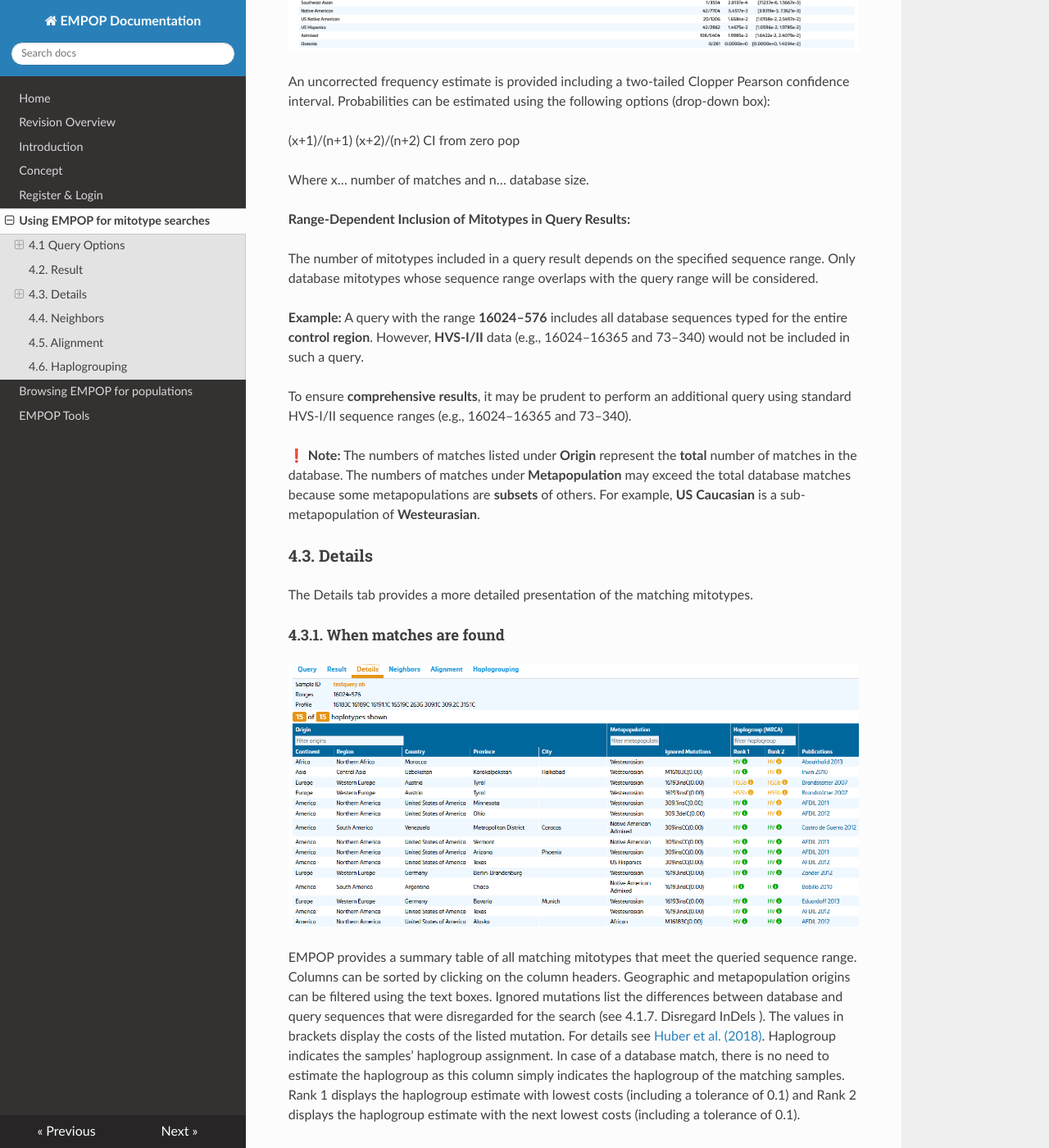
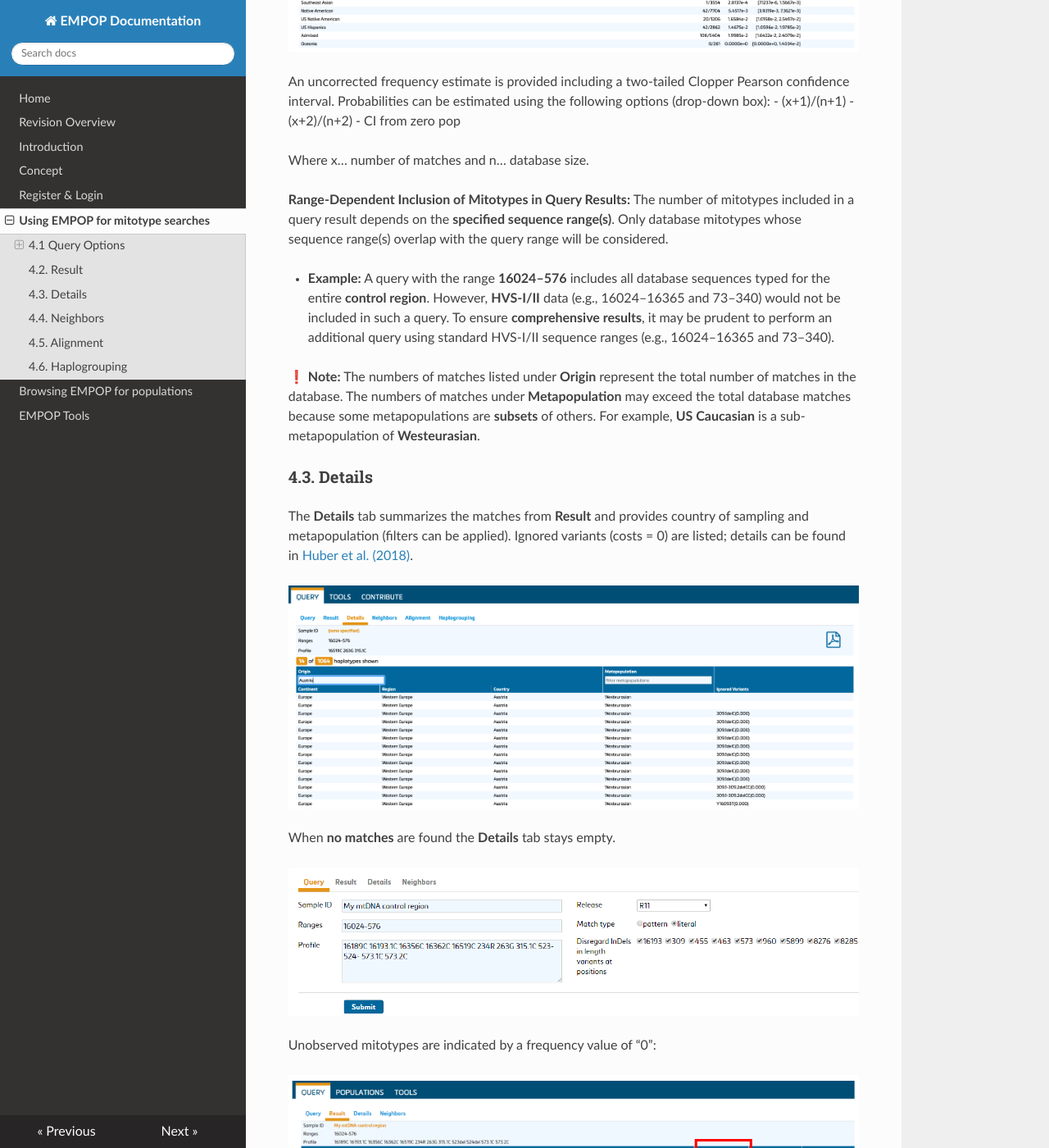
Before and after one commit to gmitirol/empop-use, an MkDocs documentation site: the page built from docs/using_empop.md, in a window 1280 px wide and 1400 px high, scrolled down 5287 px. Shown: the whole window at 82% size. Built offline with MkDocs 1.6.1, drawn with Linux system fonts in a browser that asks for light colours; nearby versions of some CDN libraries; some of the changed text lies outside the part shown.

Commit message:
Update using_empop.md

```diff
--- a/docs/using_empop.md
+++ b/docs/using_empop.md
@@ -142,40 +142,29 @@ The execution of a database query automatically directs the user to the Results
 ![](images/V4R14-FigResult.png)
 
 An uncorrected frequency estimate is provided including a two-tailed Clopper Pearson confidence interval. Probabilities can be estimated using the following options (drop-down box):
-
-(x+1)/(n+1)
-(x+2)/(n+2)
-CI from zero pop
+- (x+1)/(n+1)
+- (x+2)/(n+2)
+- CI from zero pop
 
 Where x… number of matches and n… database size.
 
 
 **Range-Dependent Inclusion of Mitotypes in Query Results:**
+The number of mitotypes included in a query result depends on the **specified sequence range(s)**. Only database mitotypes whose sequence range(s) overlap with the query range will be considered.
 
-The number of mitotypes included in a query result depends on the specified sequence range. Only database mitotypes whose sequence range overlaps with the query range will be considered.
-
-  **Example:** A query with the range **16024–576** includes all database sequences typed for the entire **control region**. However, **HVS-I/II** data (e.g., 16024–16365 and 73–340) would not be included in such a query.
-
-  To ensure **comprehensive results**, it may be prudent to perform an additional query using standard HVS-I/II sequence ranges (e.g., 16024–16365 and 73–340).
+- **Example:** A query with the range **16024–576** includes all database sequences typed for the entire **control region**. However, **HVS-I/II** data (e.g., 16024–16365 and 73–340) would not be included in such a query. To ensure **comprehensive results**, it may be prudent to perform an additional query using standard HVS-I/II sequence ranges (e.g., 16024–16365 and 73–340).
 
 ❗ **Note:**
-The numbers of matches listed under **Origin** represent the **total** number of matches in the database.
+The numbers of matches listed under **Origin** represent the total number of matches in the database.
 The numbers of matches under **Metapopulation** may exceed the total database matches because some metapopulations are **subsets** of others.
 For example, **US Caucasian** is a sub-metapopulation of **Westeurasian**.
 
 ### 4.3. Details
-The Details tab provides a more detailed presentation of the matching mitotypes.
+The **Details** tab summarizes the matches from **Result** and provides country of sampling and metapopulation (filters can be applied). Ignored variants (costs = 0) are listed; details can be found in [Huber et al. (2018)](https://pubmed.ncbi.nlm.nih.gov/30241075/).
 
-#### 4.3.1. When matches are found
-![](images/fig6_details.png)
+![](images/V4R14-FigDetails.png)
 
-EMPOP provides a summary table of all matching mitotypes that meet the queried sequence range. Columns can be sorted by clicking on the column headers.
-Geographic and metapopulation origins can be filtered using the text boxes.
-Ignored mutations list the differences between database and query sequences that were disregarded for the search (see 4.1.7. Disregard InDels ). The values in brackets display the costs of the listed mutation. For details see [Huber et al. (2018)](https://pubmed.ncbi.nlm.nih.gov/30241075/).
-Haplogroup indicates the samples’ haplogroup assignment. In case of a database match, there is no need to estimate the haplogroup as this column simply indicates the haplogroup of the matching samples. Rank 1 displays the haplogroup estimate with lowest costs (including a tolerance of 0.1) and Rank 2 displays the haplogroup estimate with the next lowest costs (including a tolerance of 0.1).
-
-4.3.2. When no matches are found
-MtDNA sequence queries often do not result in database matches. In these cases the Details tab stays empty.
+When **no matches** are found the **Details** tab stays empty.
 
 ![](images/4_3_2_not_matches.png)
 
```
